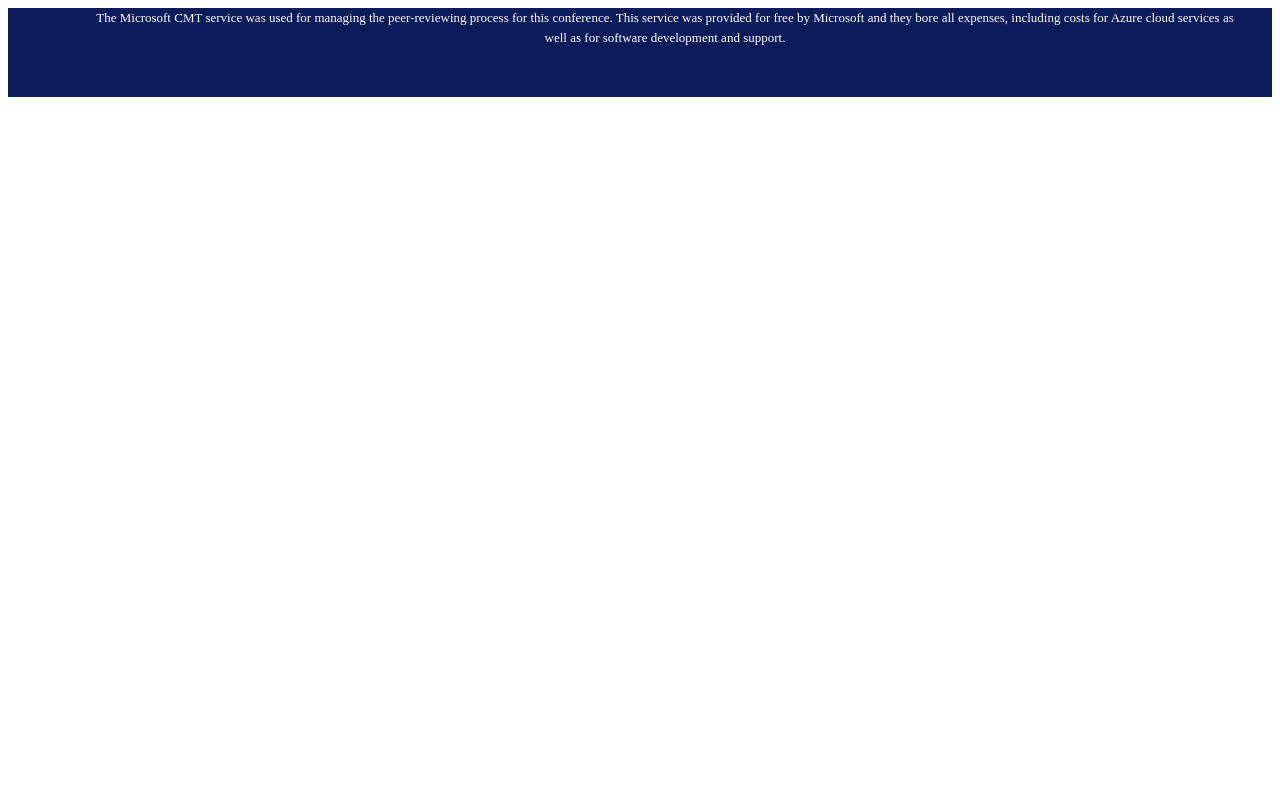
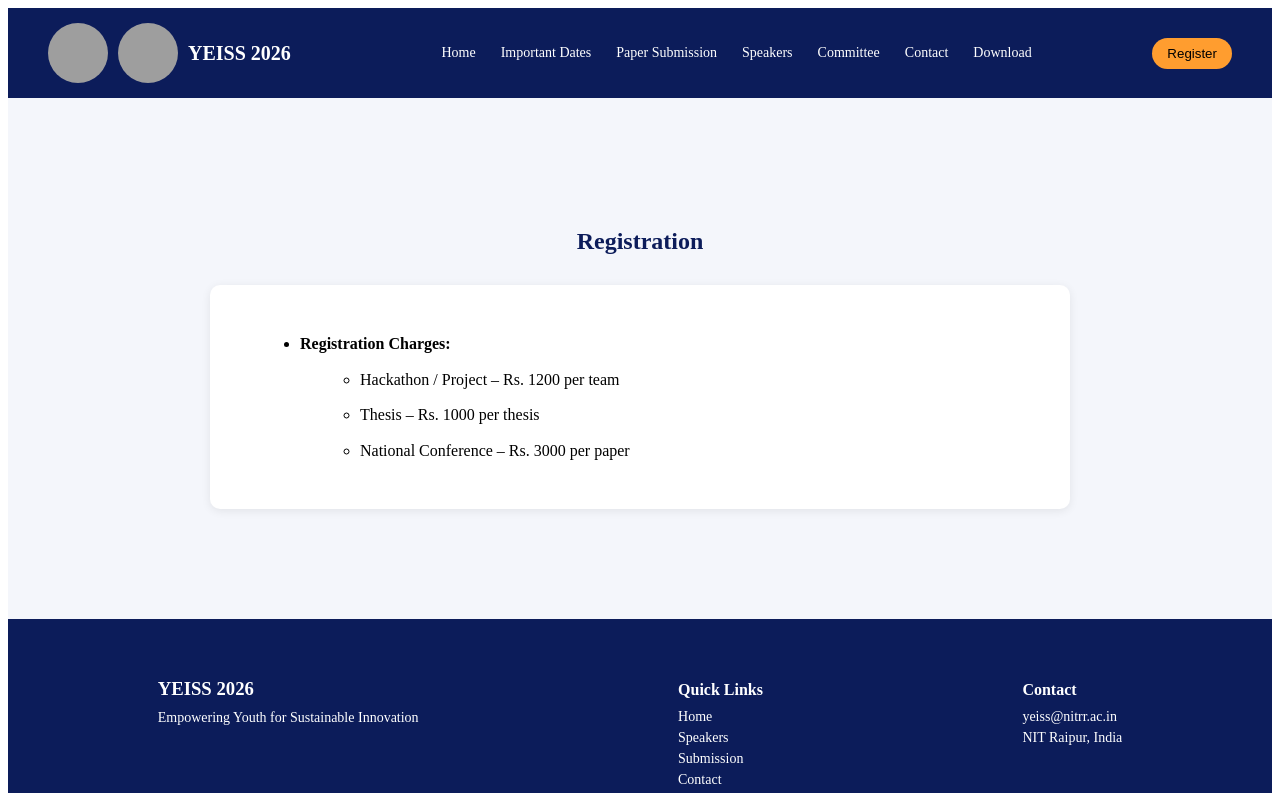
Before and after one commit to shhriiii/inae, a React (Vite) app: page /register in a window 1280 px wide. Shown: the top 793 px of the page. Built offline with nearby package versions, Linux system fonts and the light colour scheme; grey boxes are pictures that could not be loaded.

Commit message:
content update

```diff
--- a/src/App.css
+++ b/src/App.css
@@ -16,6 +16,7 @@
     outline-offset: 2px;
   }
 }
+
 
 .hero {
   position: relative;
--- a/src/App.jsx
+++ b/src/App.jsx
@@ -15,6 +15,7 @@ import AbstractPage from "./pages/AbstractPage";
 import FullPaperPage from "./pages/FullPaperPage";
 import CommitteePage from "./pages/CommitteePage";
 import DownloadPage from "./pages/DownloadPage";
+import RegisterForm from "./pages/RegisterForm";
 
 function App() {
   return (
@@ -26,6 +27,7 @@ function App() {
       <Route path="/contact" element={<ContactPage />} />
       <Route path="/committee" element={<CommitteePage />} />
       <Route path="/dates" element={<DatesPage />} />
+      <Route path="/register" element={<RegisterForm />} />
 
       {/* SUBMISSION FLOW */}
       <Route path="/submission" element={<SubmissionPage />} />
--- a/src/components/About.jsx
+++ b/src/components/About.jsx
@@ -11,7 +11,7 @@ const About = () => {
           The INAE Youth Conclave 2026, centered on the theme
           "Youth Engineering for India’s Sustainable Self-Reliance (YEISS-2026)",
           will be hosted by the National Institute of Technology Raipur from
-          25–26 September 2026.
+          26–27 October 2026.
         </p>
 
         <p>
--- a/src/components/Hero.jsx
+++ b/src/components/Hero.jsx
@@ -14,7 +14,7 @@ const Hero = () => {
         </p>
 
         <h3 className="hero-date">
-          25–26 September 2026
+          26–27 October 2026
         </h3>
 
         <p className="hero-org">
--- a/src/components/Navbar.jsx
+++ b/src/components/Navbar.jsx
@@ -33,12 +33,18 @@ const Navbar = () => {
 >
   {/* <button className="btn filled">Download</button> */}
 </a>
-      <button
+      {/* <button
   className="btn filled"
   onClick={() => alert("Form link coming Soon!!")}
 >
   Register
-</button>
+</button> */}
+
+<Link to="/register">
+  <button className="btn filled">
+    Register
+  </button>
+</Link>
       </div>
 
     </nav>
--- a/src/components/Speakers.jsx
+++ b/src/components/Speakers.jsx
@@ -3,9 +3,9 @@ import "./Speakers.css";
 const Speakers = () => {
   const speakers = [
     {
-      name: "Dr. (Ms) Tessy Thomas",
-      role: " 'Missile Woman' of India', Former Director General of Aeronautical Systems, DRDO",
-      img: "https://femina.wwmindia.com/thumb/content/2022/nov/tessy-thumnail1668671022.jpg?width=1200&height=900"
+      name: "Dr. Biswajyoti Basu",
+      role: " Former Outstanding Scientist and Associate Director, NMRL (DRDO) Ambernath Mumbai.",
+      img: "https://i.pinimg.com/736x/84/46/6c/84466ce501d8adcc6bb264bd0ef68ac4.jpg"
     },
     {
       name: "Dr. Sivaji Chakravorti ",
--- a/src/components/Submission.jsx
+++ b/src/components/Submission.jsx
@@ -33,13 +33,48 @@ const Submission = () => {
     <li>
   There are 4 categories of submissions:
   <br />
-      (a) Hackathon Submission (Core idea, Methodology, Implementation procedure in abstract format)
+  <b>(a) Hackathon Submission (Core idea, Methodology, Implementation procedure in abstract format) </b>
+
+  {/* <br /><br /> */}
+  <strong>Hackathon Themes</strong>
   <br />
-      (b) Project Submission (Methodology, Implementation procedure in abstract format)
+  Participants may develop innovative solutions for hackathon in any of the following thematic areas:
   <br />
-      (c) Short Article Submission (Abstract of the work done)
+  • HT1: Eco-Friendly Housing Models with Near-Zero Carbon Footprint <br />
+  • HT2: AI-Based Building Energy Monitoring and Optimization Systems <br />
+  • HT3: Smart Irrigation Systems Based on Plant Health and Environmental Sensing <br />
+  • HT4: AI-Enabled Predictive Maintenance for Industrial Equipment <br />
+  • HT5: AI-Assisted Decision Support Systems for Engineering and Public Services <br />
+  • HT6: Smart Healthcare Devices for Remote Monitoring and Preventive Care <br />
+  • HT7: Real-Time Disaster Detection, Early Warning, and Emergency Response Systems <br />
+  • HT8: Smart City Solutions for Sustainable Urban Infrastructure <br />
+  • HT9: IoT-Enabled Smart Farming Devices for Precision Agriculture <br />
+  • HT10: AI-Based Scrap Management and Intelligent Waste Segregation Systems <br />
+  • HT11: Circular Economy Solutions for Resource Recovery and Sustainable Manufacturing <br />
+  • HT12: Clean Energy Technologies and Renewable Energy Innovations <br />
+  • HT13: Industry 5.0 Solutions for Human-Centric Smart Manufacturing <br />
+  • HT14: Digital Twin Applications for MSMEs and Smart Factories <br />
+  • HT15: Bio-Inspired Engineering Solutions for Sustainable Technologies
+
+  <br /><br />
+  <b>(b) Project Submission (Methodology, Implementation procedure in abstract format)</b>
+
+  {/* <br /><br /> */}
+  <strong>Project Exhibition Themes</strong>
   <br />
-      (d) Thesis Submission (Thesis Abstract)
+  Participants may develop innovative solutions for Project Exhibition in any of the following thematic areas:
+  <br />
+  • ET 1: Eco-Friendly Construction: Blending Heritage with Sustainability <br />
+  • ET 2: Metallurgy, Water & Energy Management: From Legacy to Cutting-Edge Solutions <br />
+  • ET 3: Bio-Inspired Engineering: Nature-Inspired Innovations for Future Technologies <br />
+  • ET 4: AI-Driven Smart Welding & Additive Manufacturing <br />
+  • ET 5: Next-Generation MSMEs: Digital Twins and Smart Manufacturing <br />
+  • ET 6: Emerging Challenges and Future Technologies
+
+  <br /><br />
+  <b>(c) Short Article Submission (Abstract of the work done) </b>
+  <br />
+  <b>(d) Thesis Submission (Thesis Abstract)</b>
 </li>
   </ol>
 
--- a/src/pages/DownloadPage.jsx
+++ b/src/pages/DownloadPage.jsx
@@ -13,7 +13,7 @@ const DownloadPage = () => {
 
         <ul className="download-list">
           <li>
-            <a href="https://drive.google.com/file/d/1GfsdxXO6GdpSPcMBOaUBkMOcA9umEhTD/view?usp=sharing" target="_blank">
+            <a href="https://drive.google.com/file/d/1UheAlg2TmS8cuiJzGKMR0K6aY5_alWoI/view?usp=sharing" target="_blank">
               YEISS Flyer
             </a>
           </li>
@@ -23,9 +23,14 @@ const DownloadPage = () => {
               Conference Brochure
             </a>
           </li> */}
+          <li>
+            <a href="https://drive.google.com/file/d/1V_EARQV7o6F--7VYgOPF3272Frt1lhFf/view?usp=sharing" target="_blank">
+              Declaration Form
+            </a>
+          </li>
 
           <li>
-            <a href=" https://www.ieee.org/conferences/publishing/templates" target="_blank">
+            <a href="https://drive.google.com/file/d/1e2s8cCc-60qvLp4dZl2QScGKpdwHAQ--/view?usp=sharing" target="_blank">
               Manuscript Template
             </a>
           </li>
--- /dev/null
+++ b/src/pages/RegisterForm.jsx
@@ -0,0 +1,81 @@
+import Navbar from "../components/Navbar";
+import Footer from "../components/Footer";
+
+const RegisterForm = () => {
+  return (
+    <>
+      <Navbar />
+
+      <main
+        style={{
+          minHeight: "calc(100vh - 420px)", // Adjust if your footer/navbar height changes
+          padding: "50px 80px",
+          background: "#f4f6fb",
+        }}
+      >
+        <section className="submission">
+          <h1
+            style={{
+              textAlign: "center",
+              color: "#0c1c5a",
+              marginBottom: "30px",
+            }}
+          >
+            Registration
+          </h1>
+
+          <div
+            style={{
+              maxWidth: "800px",
+              margin: "0 auto",
+              background: "#fff",
+              padding: "30px",
+              borderRadius: "10px",
+              boxShadow: "0 2px 10px rgba(0,0,0,0.08)",
+            }}
+          >
+            <ul>
+              {/* <li>
+                <a href="#" className="download-link">
+                  Format for conference (word)
+                </a>
+              </li>
+
+              <li>
+                Themes for Hackathon and Project Exhibition
+                (put on page, don't as a file)
+              </li>
+
+              <li>
+                <a href="#" className="download-link">
+                  Themes guidelines (pdf)
+                </a>
+              </li> */}
+
+              <li>
+                <strong>Registration Charges:</strong>
+                <ul style={{ marginTop: "10px" }}>
+                  <li>Hackathon / Project – Rs. 1200 per team</li>
+                  <li>Thesis – Rs. 1000 per thesis</li>
+                  <li>National Conference – Rs. 3000 per paper</li>
+                </ul>
+              </li>
+
+              {/* <li>
+                <a href="#" className="download-link">
+                  New Flyer (PDF)
+                </a>
+              </li>
+
+              <li>Add guest name with pic (attached in word)</li> */}
+            </ul>
+          </div>
+        </section>
+      </main>
+
+      <Footer />
+    </>
+  );
+};
+
+export default RegisterForm;
```
Lines whose indentation alone changed are shown as unchanged.
